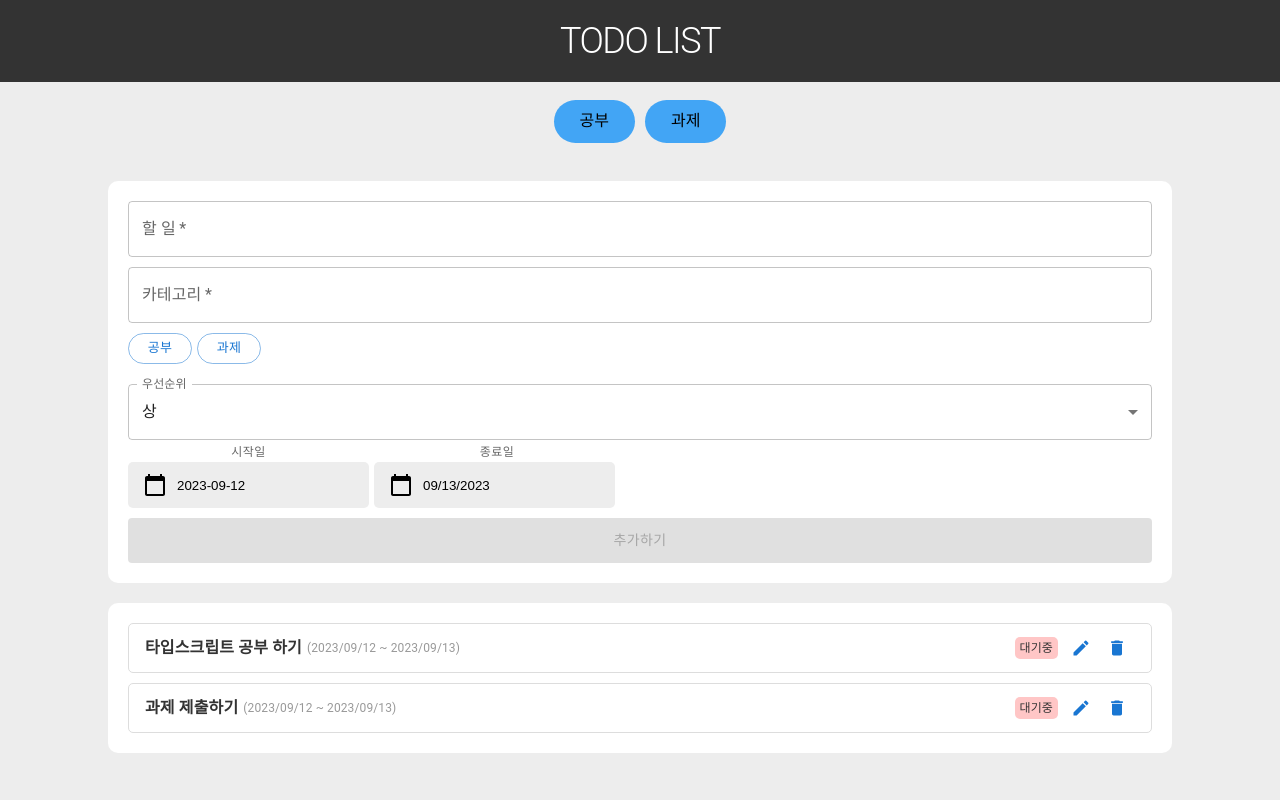
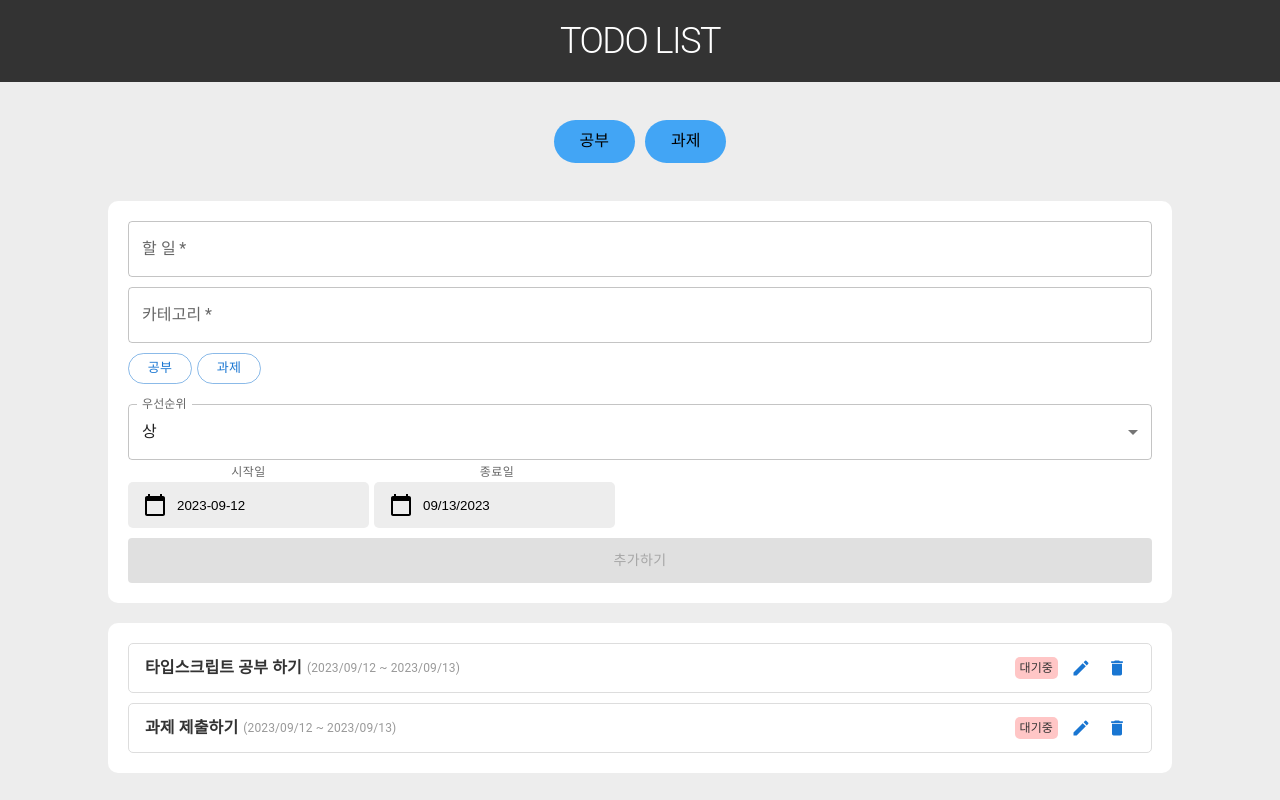
Before and after one commit to ilacilac/kstd-todo, a Next.js app: page / in a window 1280 px wide. Built offline with nearby package versions, Linux system fonts and the light colour scheme.

Commit message:
Feat: category logic 수정

```diff
--- a/pages/index.tsx
+++ b/pages/index.tsx
@@ -98,7 +98,7 @@ const ListStyled = styled(List)`
   align-items: center;
   justify-content: center;
   flex-direction: row;
-
+  margin-top: 20px;
   overflow-x: scroll;
 `;
 
@@ -126,7 +126,3 @@ const LinkStyled = styled(Link)`
   text-align: center;
 `;
 export default IndexPage;
-
-// 1. category를 불러온다. -> todos.category -> 중복제거
-// 2. category 선택해주세요.
-// 3.
```
